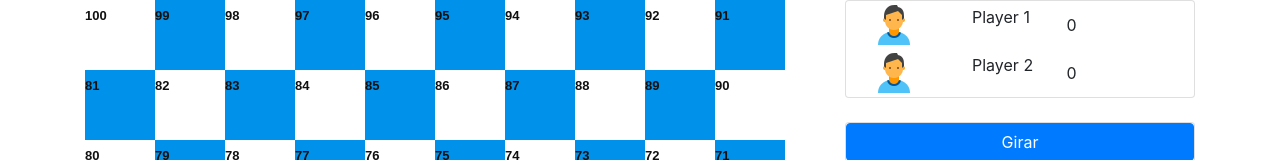
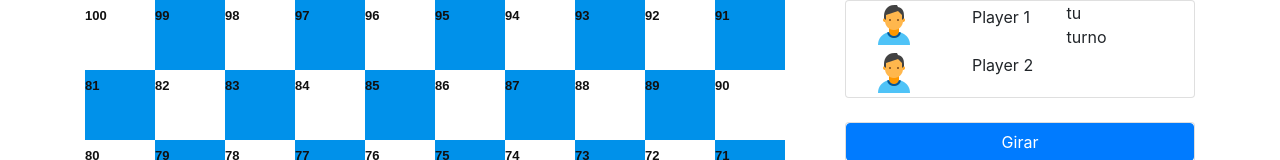
Before and after one commit to YairRdz11/SerpientesEscaleras, an Angular app: page /game in a window 1280 px wide. Both pictures are taken after a click on the button "Iniciar". Shown: the top 160 px of the page. Built offline with nearby package versions, Linux system fonts and the light colour scheme.

Commit message:
gameplay added to players

```diff
--- a/src/app/canvas.service.ts
+++ b/src/app/canvas.service.ts
@@ -28,4 +28,10 @@ export class CanvasService {
   getCanvasRendering(): CanvasRenderingContext2D {
     return this.canvasRenderingContext;
   }
+
+  setTurnOffPlayers(){
+    for (const player of this.players) {
+      player.turnOff();
+    }
+  }
 }
--- a/src/app/views/dice/dice.component.ts
+++ b/src/app/views/dice/dice.component.ts
@@ -13,9 +13,10 @@ export class DiceComponent implements OnInit {
   isPlaying: boolean = false;
   diceNumber: number = 0;
   round: number = 0;
+  turn: number = 0;
 
   @Output() diceEmitter = new EventEmitter<number>();
-  constructor(private canvasService: CanvasService) { }
+  constructor(private _canvasService: CanvasService) { }
 
   ngOnInit(): void {
   }
@@ -23,33 +24,66 @@ export class DiceComponent implements OnInit {
   onPlay(){
     this.isPlaying = true;
     this.round = 1;
+    this.turn = 0;
 
-    this.canvasService.player1.setCurrent(0);
-    this.canvasService.player1.turnOn();
-    this.canvasService.player1.currentTile = this.canvasService.tiles[0];
-    this.movePlayer(this.canvasService.player1);
+    for (let index = 0; index < this._canvasService.players.length; index++) {
+      this._canvasService.players[index].setCurrent(0);
+      this._canvasService.players[index].turnOff();
+      this._canvasService.players[index].currentTile = this._canvasService.tiles[0];
+      this.movePlayer(this._canvasService.players[index]);
+    }
 
-    this.canvasService.player2.setCurrent(0);
-    this.canvasService.player2.turnOff();
-    this.canvasService.player2.currentTile = this.canvasService.tiles[0];
-    this.movePlayer(this.canvasService.player2);
+    this._canvasService.players[0].turnOn();
   }
 
   movePlayer(player: Player){
-    let canvasRendering: CanvasRenderingContext2D = this.canvasService.getCanvasRendering();
+    let canvasRendering: CanvasRenderingContext2D = this._canvasService.getCanvasRendering();
     let index = player.current;
-    let x = this.canvasService.tiles[index].x + 25;
-    let y = this.canvasService.tiles[index].y + 25;
+    let x = this._canvasService.tiles[index].x + 25;
+    let y = this._canvasService.tiles[index].y + 25;
 
     canvasRendering.beginPath();
     canvasRendering.arc(x, y, 13, 0, 2 * Math.PI);
     canvasRendering.fillStyle = player.color;
     canvasRendering.fill();
+    canvasRendering.fillText(player.name,x, y);
+  }
+
+  refreshBoard(){
+    for(let tile of this._canvasService.tiles){
+      tile.draw(this._canvasService.getCanvasRendering());
+    }
+  }
+
+  refreshPlayers(){
+    for (const player of this._canvasService.players) {
+      //if(!player.turn)
+      {
+        this.movePlayer(player);
+        console.log(player);
+      }
+    }
   }
 
   onThrow(){
     this.diceNumber = this.getRandomInt();
     this.diceEmitter.emit(this.diceNumber);
+
+    this.refreshBoard();
+
+    let currentPlayer = this._canvasService.players[this.turn];
+    currentPlayer.current = currentPlayer.current + this.diceNumber;
+
+    //this.movePlayer(currentPlayer);
+    this._canvasService.setTurnOffPlayers();
+    this.turn++;
+
+    if(this.turn > this._canvasService.players.length - 1){
+      this.turn = 0;
+      this.round++;
+    }
+    this._canvasService.players[this.turn].turnOn();
+    this.refreshPlayers();
   }
 
   onRestart(){
--- a/src/app/views/player/player.component.html
+++ b/src/app/views/player/player.component.html
@@ -7,5 +7,5 @@
             {{player.name}}
         </p>
     </div>
-    <div class="col-1 d-flex align-items-center">{{points}}</div>
+    <div *ngIf="player.turn" class="col-1 d-flex align-items-center">tu turno</div>
 </div>
```
